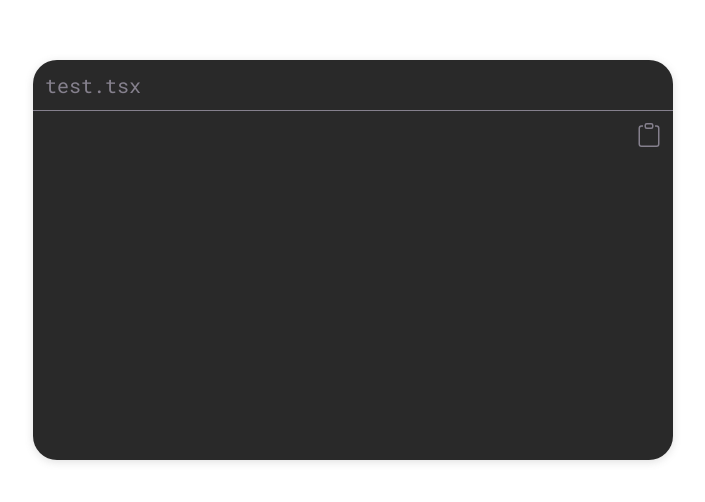
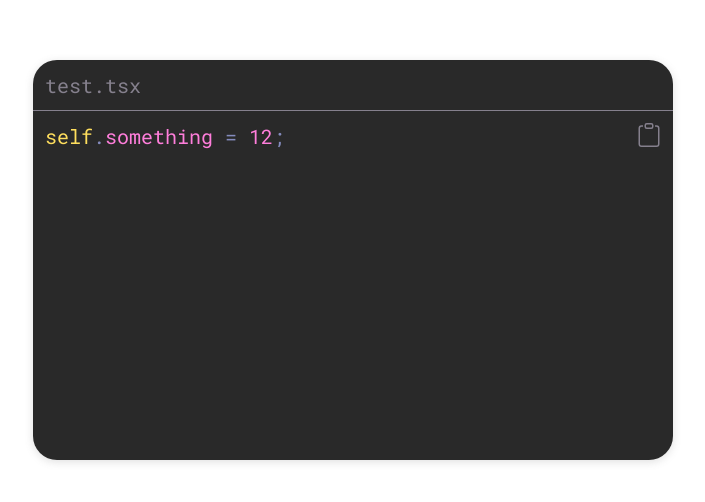
Before and after one commit to MVaden0/Stump, a React (Create React App) app in the folder stump/: page / in a window 1280 px wide. Shown: the part 140-642 px from the top of the page, without its empty margins (287-992 px from the left). Built offline with nearby package versions, Linux system fonts and the light colour scheme.

Commit message:
fixed error with last unknown node not rednering

```diff
--- a/stump/src/App.tsx
+++ b/stump/src/App.tsx
@@ -8,7 +8,7 @@ function App() {
     <div className="App">
       <div className='codeBlockContainer'>
         <CodeBlock
-          content={"class MyClass { exist"}
+          content={"self.something = 12;"}
           fileName={'test.tsx'}
         />
       </div>
--- a/stump/src/components/CodeBlock/CodeBlock.module.css
+++ b/stump/src/components/CodeBlock/CodeBlock.module.css
@@ -24,7 +24,7 @@
 .stumpContentClass {
     flex-grow: 1;
     padding: .75rem;
-    font-size: 1.25rem;
+    font-size: 0;
 }
 
 .stumpCopyContainerClass {
--- /dev/null
+++ b/stump/src/components/Parser/Parser.module.css
@@ -0,0 +1,3 @@
+.stumpSpanClass {
+    font-size: 1.25rem;
+}
--- a/stump/src/components/Parser/parser.tsx
+++ b/stump/src/components/Parser/parser.tsx
@@ -1,3 +1,6 @@
+import React from 'react'
+import styles from './Parser.module.css'
+
 export const jsParseCFG: ICFGConfig = {
   variableColor: '#ff7edb',
   symbols: [
@@ -197,9 +200,8 @@ class Parser {
     // determine color
     let color: string = this.CFGConfig.variableColor
 
-    for (let i = 0; i < this.parsedContent.length - 2; i++) {
+    for (let i = 0; i < this.parsedContent.length - 1; i++) {
       if (this.parsedContent[i].end != this.parsedContent[i + 1].start) {
-        console.log('nope')
         let start: number = this.parsedContent[i].end
         let end: number = this.parsedContent[i + 1].start
 
@@ -209,6 +211,8 @@ class Parser {
           color: color,
           content: this.text.substring(start, end)
         }
+
+        console.log(this.text.substring(start, end))
 
         this.parsedContent.splice(i + 1, 0, replacementContent);
       }
@@ -240,7 +244,7 @@ class Parser {
         content: this.text.substring(start, end)
       }
 
-      this.parsedContent.splice(this.parsedContent.length - 1, 0, replacementContent);
+      this.parsedContent.splice(this.parsedContent.length, 0, replacementContent);
     }
   }
 
@@ -322,8 +326,11 @@ class Parser {
    * @returns parsed array of colored elements
    */
   render = () => {
-    let DOMContent: JSX.Element[] = []
-    return DOMContent
+    return this.parsedContent.map((content, key) => {
+      return (
+        <span key={key} className={styles.stumpSpanClass} style={{color: content.color}}>{content.content}</span>
+      )
+    })
   }
 }
 
```
